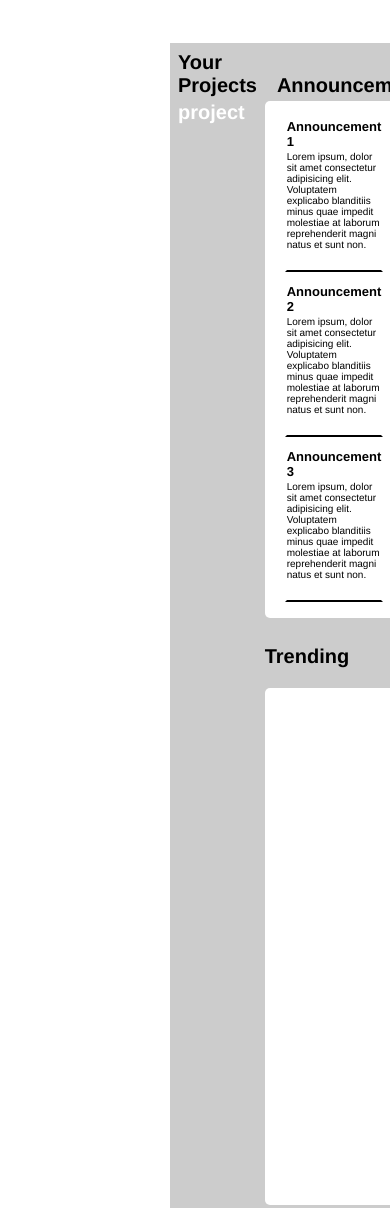
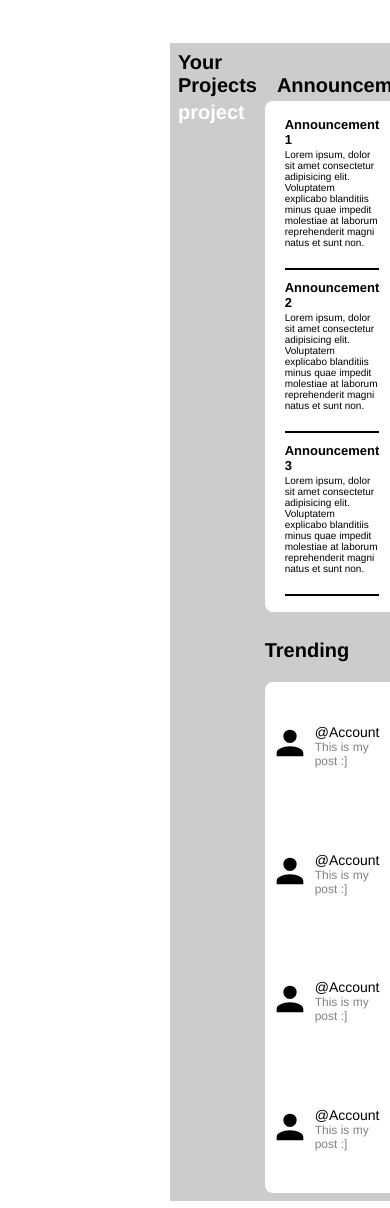
Before and after one commit to AbdulkarimMziya/odin_admin_dashboard, a plain HTML site: page index.html in a window 390 px wide. Shown: the top 1208 px of the page. Drawn offline with Linux system fonts and the light colour scheme.

Commit message:
Add trending section with account cards and refine styles
- Added 'Trending' section to dashboard layout
- Implemented user card layout using grid (avatar + account info)
- Styled account icons and text for consistency
- Tweaked layout for announcement and trending sections
- Improved responsive spacing and element sizing

```diff
--- a/index.html
+++ b/index.html
@@ -23,15 +23,15 @@
             </div>
 
             <div class="item announce">
-                <div class="item card item-1">
+                <div class="card item-1">
                     <p class="title">Announcement 1</p>
                     <p>Lorem ipsum, dolor sit amet consectetur adipisicing elit. Voluptatem explicabo blanditiis minus quae impedit molestiae at laborum reprehenderit magni natus et sunt non.</p>
                 </div>
-                <div class="item card item-2">
+                <div class="card item-2">
                     <p class="title">Announcement 2</p>
                     <p>Lorem ipsum, dolor sit amet consectetur adipisicing elit. Voluptatem explicabo blanditiis minus quae impedit molestiae at laborum reprehenderit magni natus et sunt non.</p>
                 </div>
-                <div class="item card item-2">
+                <div class="card item-3">
                     <p class="title">Announcement 3</p>
                     <p>Lorem ipsum, dolor sit amet consectetur adipisicing elit. Voluptatem explicabo blanditiis minus quae impedit molestiae at laborum reprehenderit magni natus et sunt non.</p>
                 </div>
@@ -39,7 +39,45 @@
 
             <p class="title">Trending</p>
             <div class="item trending">
-                trending
+                <div class="card item">
+                    <div class=" account-icon item-1">
+                        <img src="./assets/account-icon.svg" alt="account icon">
+                    </div>
+                    <div class="account-info item-2">
+                        <p class="account-name">@Account</p>
+                        <p>This is my post :]</p>
+                    </div>
+                </div>
+
+                <div class="card item">
+                    <div class=" account-icon item-1">
+                        <img src="./assets/account-icon.svg" alt="account icon">
+                    </div>
+                    <div class="account-info item-2">
+                        <p class="account-name">@Account</p>
+                        <p>This is my post :]</p>
+                    </div>
+                </div>
+
+                <div class="card item">
+                    <div class=" account-icon item-1">
+                        <img src="./assets/account-icon.svg" alt="account icon">
+                    </div>
+                    <div class="account-info item-2">
+                        <p class="account-name">@Account</p>
+                        <p>This is my post :]</p>
+                    </div>
+                </div>
+
+                <div class="card item">
+                    <div class=" account-icon item-1">
+                        <img src="./assets/account-icon.svg" alt="account icon">
+                    </div>
+                    <div class="account-info item-2">
+                        <p class="account-name">@Account</p>
+                        <p>This is my post :]</p>
+                    </div>
+                </div>
             </div>
         </main>
 
--- a/style.css
+++ b/style.css
@@ -12,7 +12,7 @@
     color: white;
 }
 
-.title {
+.title , .account-info {
     color: black;
 }
 
@@ -20,13 +20,9 @@
     background-color: #ccc;
 }
 
-.announce > .item {
-    border: 2px solid;
-}
-
 .announce, .trending {
     background-color: white;
-    border-radius: 5px;
+    border-radius: 8px;
 }
 .card p {
     color: black;
@@ -49,3 +45,20 @@
 .announce .card p {
     font-size: 10px;
 }
+
+/* *** Trending Section *** */
+.account-icon {
+    justify-self: end;
+}
+
+.account-icon img {
+    height: 40px;
+    width: 40px;
+
+    border-radius: 50%;
+}
+
+.account-info p:last-child {
+    font-size: 0.60em;
+    color: grey;
+}
--- a/style1.css
+++ b/style1.css
@@ -23,11 +23,18 @@ body {
 
     padding: 8px;
 }
+
 .main .navbar {
     grid-column: 1 / 3;
 }
+
 .main .projects {
     grid-row: 2 / 5;
+}
+
+.main > p {
+    display: flex;
+    align-items: end;
 }
 
 /* *** Navbar Section *** */
@@ -48,7 +55,18 @@ body {
     padding: 1rem 1em;
 }
 
-.main > p {
-    display: flex;
-    align-items: end;
+/* *** Trending Section *** */
+.trending {
+    display: grid;
+
 }
+
+.trending .card {
+    display: grid;
+    grid-template-columns: 1fr 3fr;
+    gap: 5px;
+    align-items: center;
+
+    width: 100%;
+    padding: 5px;
+}
```
Also changed, not shown: assets/account-icon.svg (added).
